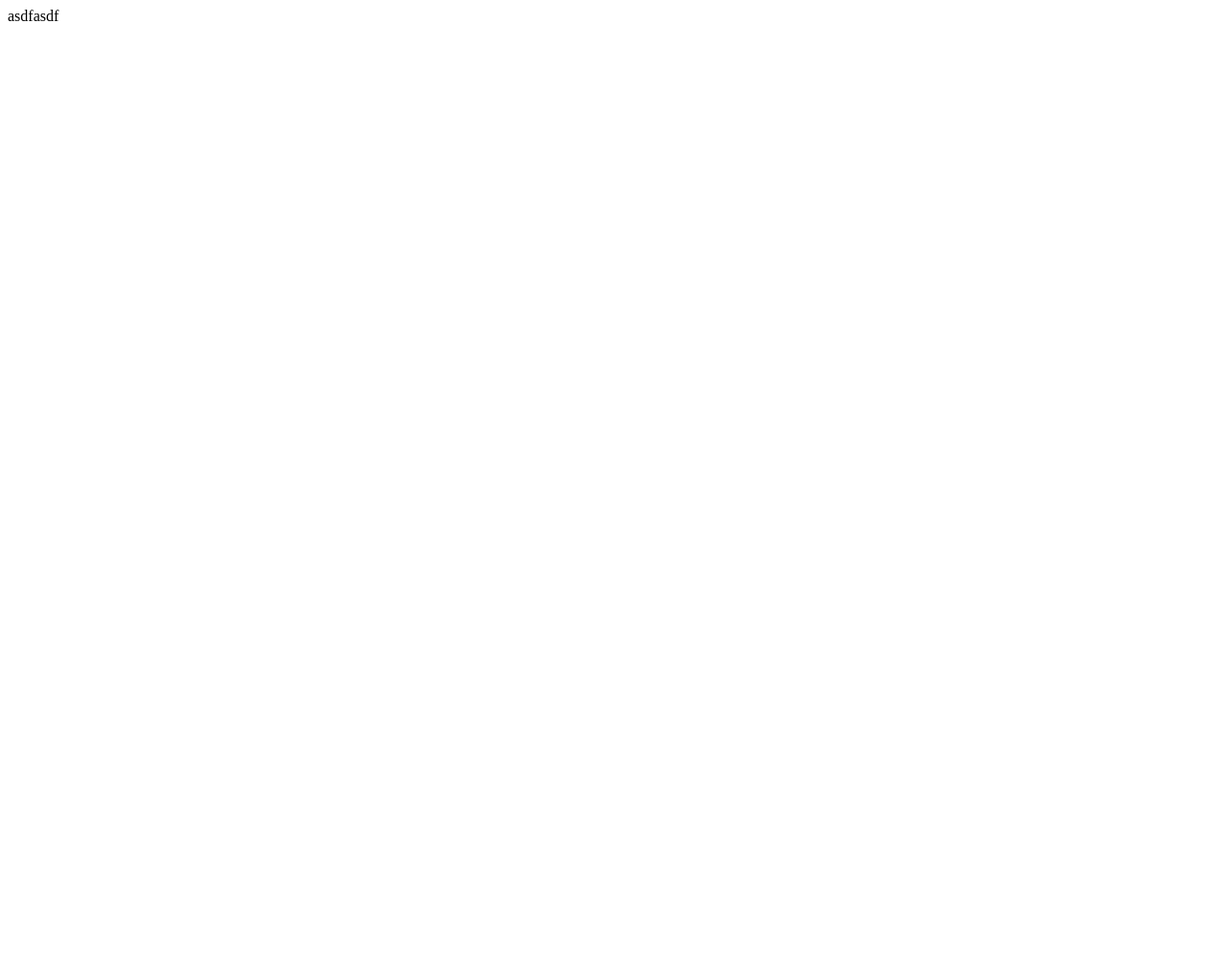
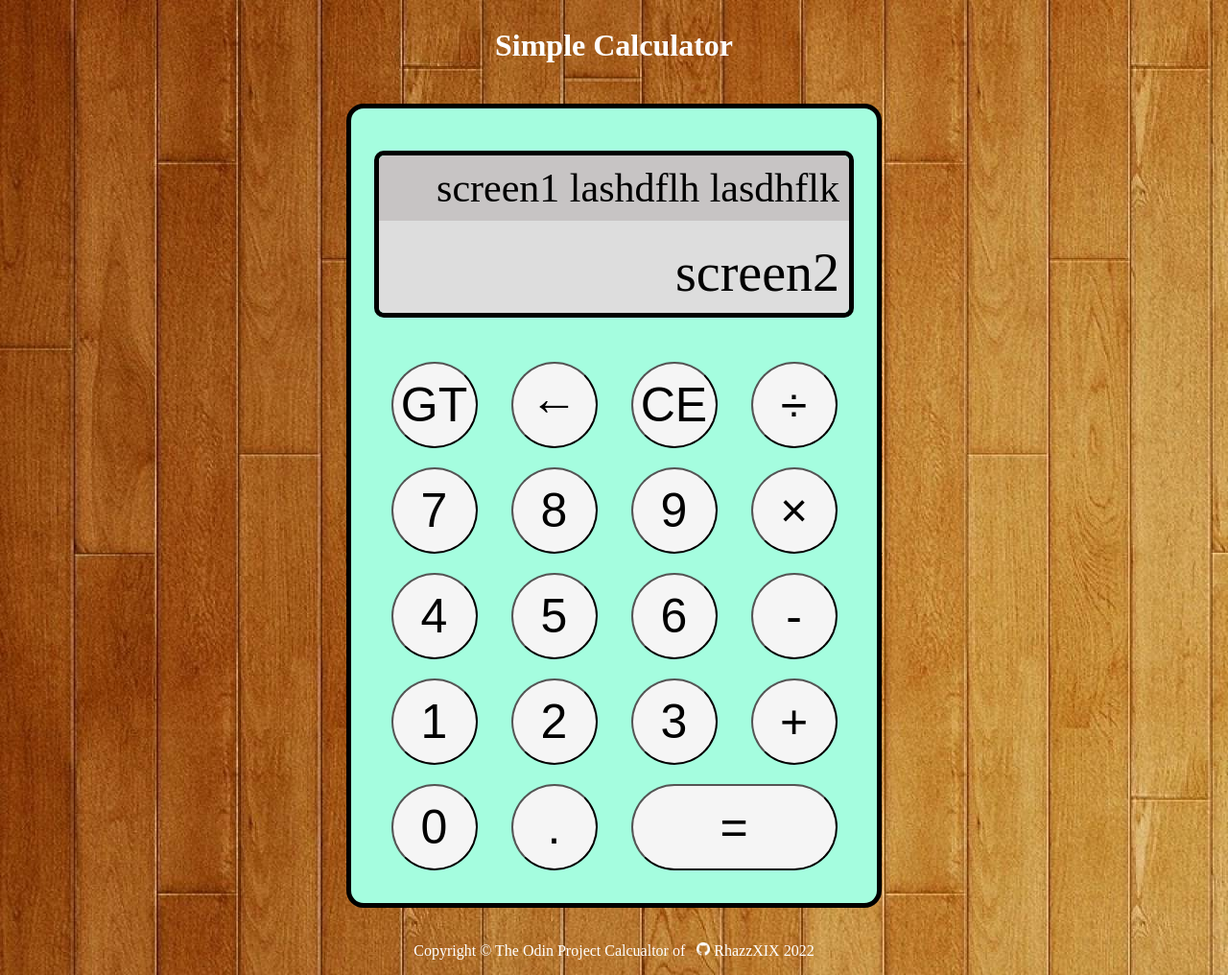
Before and after one commit to RhazzXIX/calculator, a plain HTML site: page index.html in a window 1280 px wide. Shown: the whole page at 96% size. Before the commit the page ends 800 px from the top, so only its background shows below. Drawn offline with Linux system fonts and the light colour scheme.

Commit message:
Finnish the UI of the project.
Added that will be used for the project.
Edited README to give credits to the background image creator.

```diff
--- a/index.html
+++ b/index.html
@@ -7,6 +7,42 @@
         <link rel="stylesheet" href="./style.css"/>
     </head>
     <body>
-        <div>asdfasdf</div>
+        <div id="header">
+            <h1>Simple Calculator</h1>
+        </div>
+        <div id="content">
+            <div id="calcbody">
+                <div id="display">
+                    <div id="screen1">screen1 lashdflh lasdhflk</div>
+                    <div id="screen2">screen2</div>
+                </div>
+                <div id="keyPad">
+                    <button class="keys">GT</button>
+                    <button id="back" class="keys">←</button>
+                    <button class="keys">CE</button>
+                    <button class="keys">÷</button>
+                    <button class="keys">7</button>
+                    <button class="keys">8</button>
+                    <button class="keys">9</button>
+                    <button class="keys">×</button>
+                    <button class="keys">4</button>
+                    <button class="keys">5</button>
+                    <button class="keys">6</button>
+                    <button class="keys">-</button>
+                    <button class="keys">1</button>
+                    <button class="keys">2</button>
+                    <button class="keys">3</button>
+                    <button class="keys">+</button>
+                    <button class="keys">0</button>
+                    <button class="keys">.</button>
+                    <button id="equals" class="keys">=</button>
+                </div>
+            </div>
+        </div>
+        <div id="footer">
+            <p>Copyright © The Odin Project Calcualtor of
+               <a href="https://github.com/RhazzXIX"><img id="github" src="./images/GitHub-Mark-Light-32px.png" alt="Github Mark"/></a>
+                RhazzXIX 2022 </p>
+        </div>
     </body>
 </html>
--- a/style.css
+++ b/style.css
@@ -0,0 +1,109 @@
+body {
+    height: 100vh;
+    width: auto;
+    display: flex;
+    flex-direction: column;
+    background-image: url("./images/wood.jpg");
+}
+
+#header {
+    color: white;
+    text-align: center;
+    margin-bottom: 20px;
+}
+
+#content{
+    display: flex;
+    justify-content: center;
+}
+
+#calcbody{
+    display: flex;
+    flex-direction: column;
+    border: 5px solid black;
+    width: 500px;
+    padding: 24px;
+    background-color:#a5fddf;
+    border-radius: 18px;
+
+}
+
+#display {
+    display: flex;
+    flex-direction: column;
+    align-items: flex-end;
+    flex: 1;
+    border: 5px solid black;
+    margin-bottom: 36px;
+    margin-top: 20px;
+    border-radius: 10px;
+}
+
+#screen1 {
+    display: flex;
+    flex-direction: row-reverse;
+    align-items: flex-end;
+    height: 68px;
+    width: 490px;
+    flex: 1 1 auto;
+    font-size: 42px;
+    padding: 10px;
+    box-sizing: border-box;
+    background-color: rgb(199, 196, 196);
+    border-top-left-radius: 6px;
+    border-top-right-radius: 6px;
+}
+
+#screen2{
+    display: flex;
+    flex-direction: row-reverse;
+    align-items: flex-end;
+    justify-self: center;
+    height: 96px;
+    width: 490px;
+    flex: 1 1 auto;
+    font-size: 56px;
+    padding: 10px;
+    box-sizing: border-box;
+    background-color: rgb(221, 221, 221);
+    border-bottom-left-radius: 6px;
+    border-bottom-right-radius: 6px;
+}
+
+#keyPad {
+    display: flex;
+    justify-content: space-around;
+    flex-wrap: wrap;
+}
+
+button.keys {
+    font-size: 50px;
+    text-align: center;
+    width: 90px;
+    height: 90px;
+    padding: 0px;
+    border-radius: 100px;
+    margin: 10px;
+    background-color: rgb(245, 245, 245);
+
+}
+
+button#equals {
+    width: 215px;
+}
+
+button#back {
+    padding-bottom: 14px;
+}
+
+#footer {
+ display: flex;
+ justify-content: center;
+ color: white;
+ margin: 20px 0;
+}
+
+#github {
+    width: 14px;
+    margin-left: 8px;
+}
```
Also changed, not shown: images/71V0QQRO9fL._AC_SL1500_.jpg (added), images/GitHub-Mark-32px.png (added), images/GitHub-Mark-Light-32px.png (added), images/wood.jpg (added), 2 other files.
